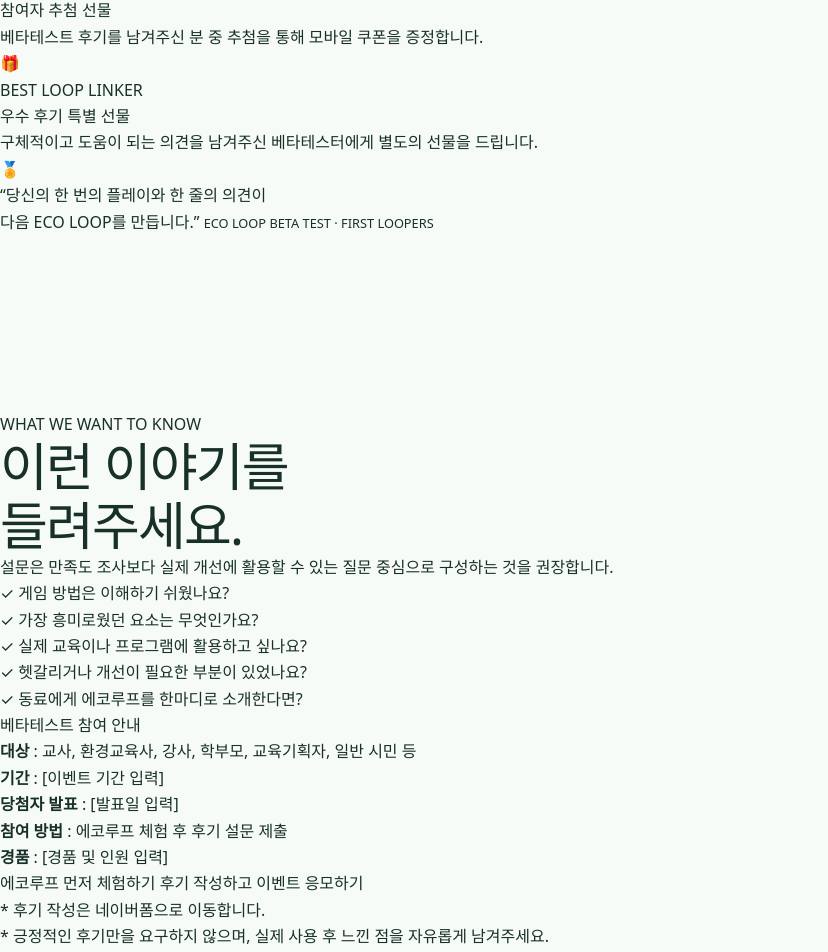
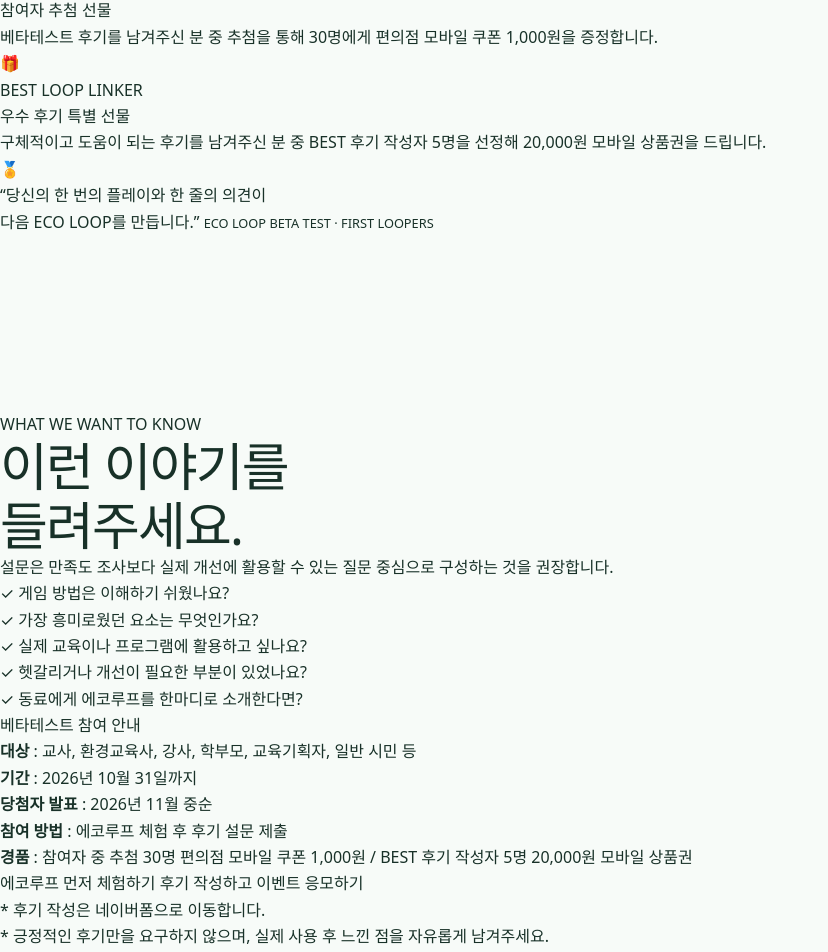
Before and after one commit to beecorium/eco-loop, a Next.js app: page /beta-event in a window 1280 px wide. Shown: the part 2277-3229 px from the top of the page, without its empty margins (0-828 px from the left). Built offline with nearby package versions, Linux system fonts and the light colour scheme.

Commit message:
Update ECO LOOP beta event details

```diff
--- a/app/beta-event/page.tsx
+++ b/app/beta-event/page.tsx
@@ -570,13 +570,13 @@ export default function BetaEventPage() {
           <div className="gift a">
             <div className="label">PARTICIPATION GIFT</div>
             <h3>참여자 추첨 선물</h3>
-            <p>베타테스트 후기를 남겨주신 분 중 추첨을 통해 모바일 쿠폰을 증정합니다.</p>
+            <p>베타테스트 후기를 남겨주신 분 중 추첨을 통해 30명에게 편의점 모바일 쿠폰 1,000원을 증정합니다.</p>
             <div className="big">🎁</div>
           </div>
           <div className="gift b">
             <div className="label">BEST LOOP LINKER</div>
             <h3>우수 후기 특별 선물</h3>
-            <p>구체적이고 도움이 되는 의견을 남겨주신 베타테스터에게 별도의 선물을 드립니다.</p>
+            <p>구체적이고 도움이 되는 후기를 남겨주신 분 중 BEST 후기 작성자 5명을 선정해 20,000원 모바일 상품권을 드립니다.</p>
             <div className="big">🏅</div>
           </div>
         </div>
@@ -612,10 +612,10 @@ export default function BetaEventPage() {
             <h3>베타테스트 참여 안내</h3>
             <ul>
               <li><strong>대상</strong> : 교사, 환경교육사, 강사, 학부모, 교육기획자, 일반 시민 등</li>
-              <li><strong>기간</strong> : [이벤트 기간 입력]</li>
-              <li><strong>당첨자 발표</strong> : [발표일 입력]</li>
+              <li><strong>기간</strong> : 2026년 10월 31일까지</li>
+              <li><strong>당첨자 발표</strong> : 2026년 11월 중순</li>
               <li><strong>참여 방법</strong> : 에코루프 체험 후 후기 설문 제출</li>
-              <li><strong>경품</strong> : [경품 및 인원 입력]</li>
+              <li><strong>경품</strong> : 참여자 중 추첨 30명 편의점 모바일 쿠폰 1,000원 / BEST 후기 작성자 5명 20,000원 모바일 상품권</li>
             </ul>
 
             <a className="btn primary" href="https://eco-loop.jlpartner.workers.dev" target="_blank" rel="noopener">
```
